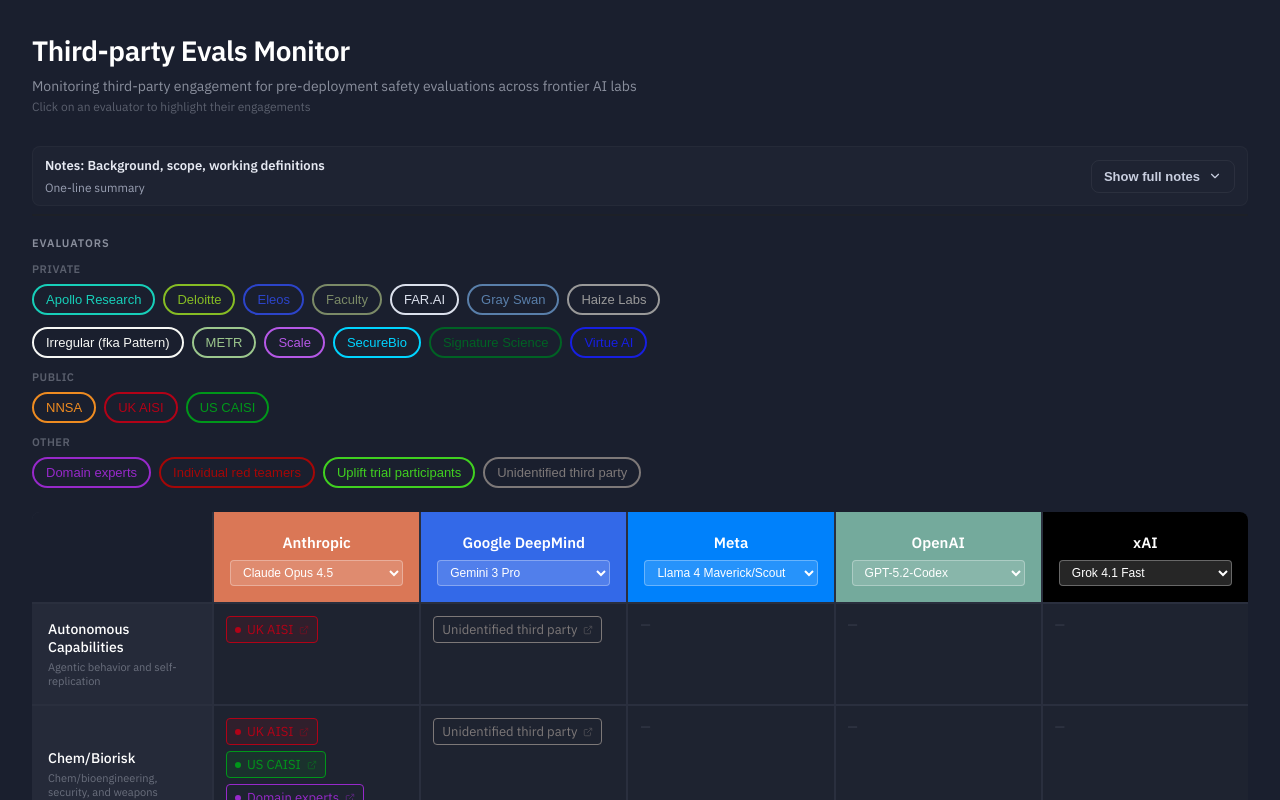
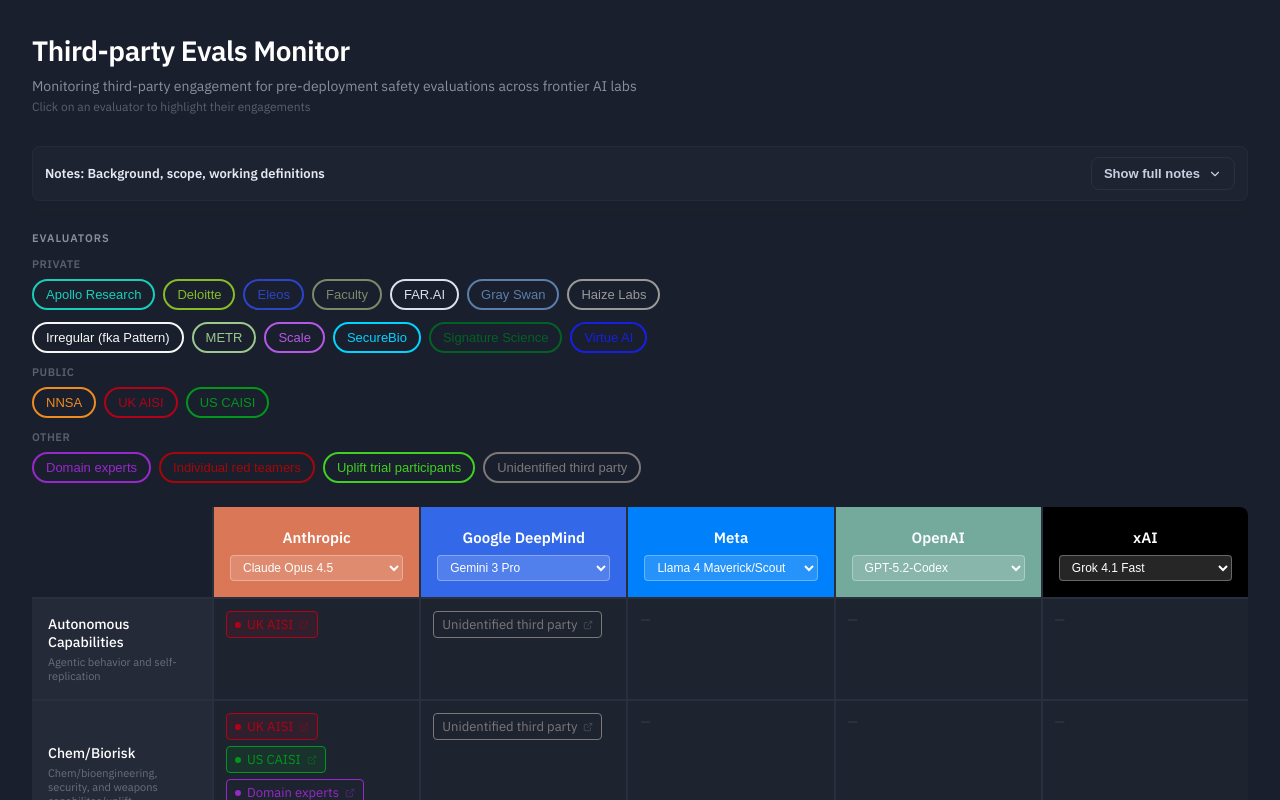
Before and after one commit to s-w-kelly/3P-Evals, a React (Vite) app: page / in a window 1280 px wide. Shown: the top 800 px of the page. Built offline with nearby package versions, Linux system fonts and the light colour scheme.

Commit message:
Notes formatting

```diff
--- a/src/components/SafetyTestingTracker.jsx
+++ b/src/components/SafetyTestingTracker.jsx
@@ -107,9 +107,6 @@
               <div style={{ fontSize: '13px', color: '#e6e9f2', fontWeight: 600 }}>
                 Notes: Background, scope, working definitions
               </div>
-              <div style={{ fontSize: '12px', color: '#9aa0b3', marginTop: '6px' }}>
-                {notesShort}
-              </div>
             </div>
 
             <button
@@ -161,9 +158,14 @@
         >
           <div style={{ color: '#c9cfe0', fontSize: '13px', lineHeight: 1.6 }}>
             {/* Render the full notes. If you store HTML in siteConfig, sanitize before injecting. */}
-            {notesFull.split('\n').map((line, i) => (
-              <p key={i} style={{ margin: '8px 0' }}>{line}</p>
-            ))}
+            <div
+              style={{
+                color: '#c9cfe0',
+                fontSize: '13px',
+                lineHeight: 1.6,
+              }}
+              dangerouslySetInnerHTML={{ __html: notesFull }}
+            />
             <p style={{ marginTop: 12, fontSize: '12px', color: '#8f96a8' }}>
               Tip: keep a shorter summary in <code>siteConfig.notesShort</code> and the detailed text in <code>siteConfig.notesFull</code>.
             </p>
--- a/src/data.js
+++ b/src/data.js
@@ -983,6 +983,39 @@
   subtitle: "Monitoring third-party engagement for pre-deployment safety evaluations across frontier AI labs",
   lastUpdated: "12/18/2025",
   dataSource: "Data compiled from labs' (public) model cards and system cards, and evaluators' papers/blog posts.",
-  notesShort: "One-line summary",
-  notesFull: "Multi-paragraph background",
+  notesFull: `
+  <p>Below is a list of the third-party safety evals performed for all major AI models released since 2023.</p>
+
+  <p><strong>A few notes:</strong></p>
+
+  <ul>
+    <li>
+      <strong>By “major AI model,”</strong> I mean models released by the “frontier labs” developing the most capable models:
+      Anthropic, Google DeepMind, Meta, OpenAI, and xAI.
+    </li>
+
+    <li>
+      <strong>By “third-party safety evals,”</strong> I mean evals focused on catastrophic-risk-relevant safety/security
+      (e.g., CBRN knowledge/uplift, autonomous capabilities, cybersecurity) performed by someone not permanently employed by the developer.
+      <ul>
+        <li>
+          This list does <strong>not</strong> include evals measuring language, math, coding, etc. (e.g., Epoch AI evaluating Grok 4’s math).
+        </li>
+        <li>
+          This list does <strong>not</strong> include evals solely designed by a third party but executed by the developer.
+          The third party must have performed or meaningfully facilitated the evaluation.
+        </li>
+      </ul>
+    </li>
+
+    <li>This list only includes <strong>language models</strong>, not image/video-only models.</li>
+
+    <li>
+      Contents are organized by <strong>lab (alphabetical)</strong>, and models are listed in
+      <strong>descending release order</strong>.
+    </li>
+  </ul>
+`,
+
+
 };
```
